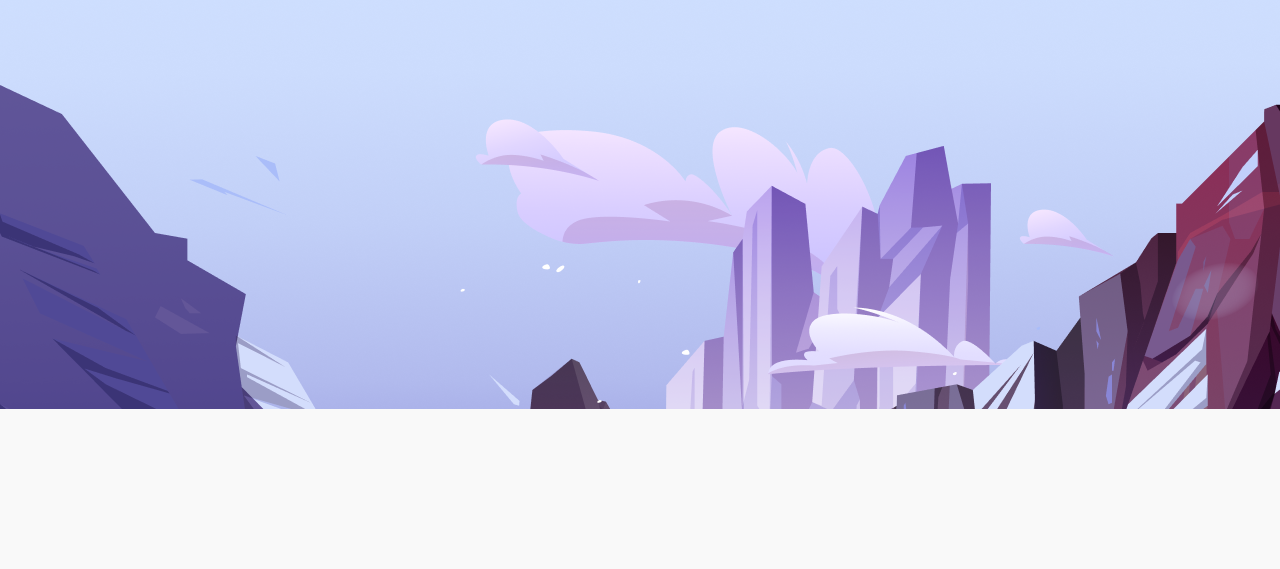
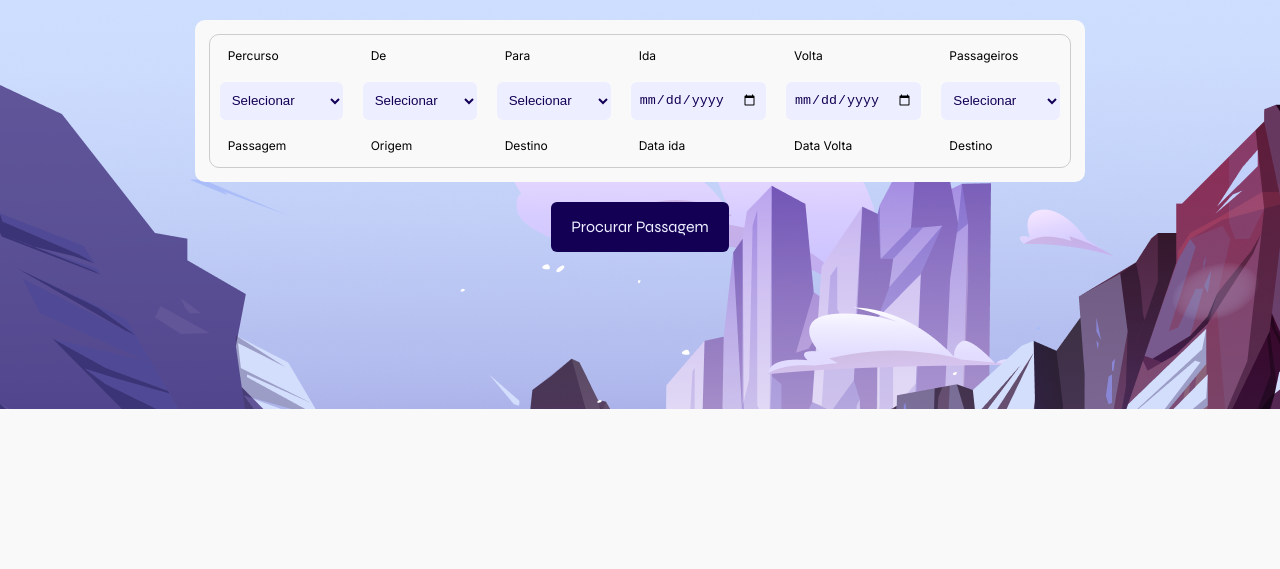
Before and after one commit to pedrohraulino/ebac_2024, a website: page index.html in a window 1280 px wide. Shown: the part 231-800 px from the top of the page. Drawn offline with nearby package versions, Linux system fonts and the light colour scheme; files that its build step writes are made by us from their sources; files whose address does not match are found by name.

Commit message:
criação do hero

```diff
--- a/index.html
+++ b/index.html
@@ -1,15 +1,95 @@
 <!DOCTYPE html>
 <html lang="pt-br">
-<head>
-  <meta charset="UTF-8">
-  <meta name="viewport" content="width=device-width, initial-scale=1.0">
-  <title>Projeto 4</title>
-  <link rel="stylesheet" href="dist/css/main.css">
-</head>
-<body>
+  <head>
+    <meta charset="UTF-8" />
+    <meta name="viewport" content="width=device-width, initial-scale=1.0" />
+    <title>Projeto 4</title>
+    <link rel="stylesheet" href="dist/css/main.css" />
+    <link rel="preconnect" href="https://fonts.googleapis.com" />
+    <link rel="preconnect" href="https://fonts.gstatic.com" crossorigin />
+    <link
+      href="https://fonts.googleapis.com/css2?family=Syne:wght@400;500;600;700;800&display=swap"
+      rel="stylesheet"
+    />
+    <link rel="preconnect" href="https://fonts.googleapis.com" />
+    <link rel="preconnect" href="https://fonts.gstatic.com" crossorigin />
+    <link
+      href="https://fonts.googleapis.com/css2?family=Inter:wght@100;200;300;400;500;600;700;800;900&display=swap"
+      rel="stylesheet"
+    />
+  </head>
+  <body>
     <section class="hero">
-      <div class="hero__content container">
+      <div class="hero__content">
+        <h2 class="title--big">
+          Bem-vindo ao <strong>Flyox</strong>. Venha voar conosco
+        </h2>
+        <form>
+        <div class="hero__find">
+            <div class="hero__find__content">
+              <div class="hero__find__content--select">
+                <label for="way" class="text--small">Percurso</label>
+                <select id="way" required>
+                  <option class="text" value="" disabled selected hidden>
+                    Selecionar
+                  </option>
+                  <option class="text" value="option1">Somente Ida</option>
+                  <option class="text" value="option2">Somente Volta</option>
+                  <option class="text" value="option3">Ida e Volta</option>
+                </select>
+                <p class="text--small">Passagem</p>
+              </div>
+              <div class="hero__find__content--select">
+                <label for="De" class="text--small">De</label>
+                <select id="De" required>
+                  <option class="text" value="" disabled selected hidden>
+                    Selecionar
+                  </option>
+                  <option class="text" value="option1">Natal</option>
+                  <option class="text" value="option2">João Pessoa</option>
+                  <option class="text" value="option3">Recife</option>
+                </select>
+                <p class="text--small">Origem</p>
+              </div>
+              <div class="hero__find__content--select">
+                <label for="Para" class="text--small">Para</label>
+                <select id="Para" required>
+                  <option class="text" value="" disabled selected hidden>
+                    Selecionar
+                  </option>
+                  <option class="text" value="option1">Natal</option>
+                  <option class="text" value="option2">João Pessoa</option>
+                  <option class="text" value="option3">Recife</option>
+                </select>
+                <p class="text--small">Destino</p>
+              </div>
+              <div class="hero__find__content--select">
+                <label for="Ida" class="text--small">Ida</label>
+                <input type="date" id="Ida" />
+                <p class="text--small">Data ida</p>
+              </div>
+              <div class="hero__find__content--select">
+                <label for="Volta" class="text--small">Volta</label>
+                <input type="date" id="Volta" />
+                <p class="text--small">Data Volta</p>
+              </div>
+              <div class="hero__find__content--select">
+                <label for="Passageiros" class="text--small">Passageiros</label>
+                <select id="Passageiros" required>
+                  <option class="text" value="" disabled selected hidden>
+                    Selecionar
+                  </option>
+                  <option class="text" value="option1">1 passageiros</option>
+                  <option class="text" value="option2">2 passageiros</option>
+                  <option class="text" value="option3">3 passageiros</option>
+                </select>
+                <p class="text--small">Destino</p>
+              </div>
+            </div>
+          </div>
+          <button  class="title--small">Procurar Passagem</button>
+        </form>
       </div>
     </section>
-</body>
+  </body>
 </html>
--- a/src/styles/_hero.scss
+++ b/src/styles/_hero.scss
@@ -1,10 +1,78 @@
-.container {
-  margin: 0 auto;
-  max-width: 1200px;
-  padding: 20px;
-}
+@use "var";
 
-.hero{
+.hero {
   min-height: 80vh;
   background-image: url(../../dist/img/backgroundImage.png);
+  display: flex;
+  align-items: center;
+  justify-content: center;
+  padding:30px;
+
+  &__content {
+    max-width: 1100px;
+    h2 {
+      margin-bottom: 35px;
+      font-weight: 400;
+      text-align: center;
+    }
+  }
+
+  &__find {
+    background-color: var.$corDeFundo;
+    border-radius: 10px;
+    padding: 14px;
+    &__content {
+      border-radius: 10px;
+      border: 1px solid #ccc;
+      display: flex;
+      flex-wrap:wrap;
+      &--select {
+        display: flex;
+        flex-direction: column;
+        justify-content: space-around;
+        flex-grow: 1;
+        gap: 15px ;
+        padding: 10px 10px;
+        select, input {
+          height: 38px;
+          border: none;
+          background-color: var.$corSecundaria;
+          padding: 8px;
+          color: var.$corPrimaria;
+          border-radius: 6px;
+        }
+        label,
+        p {
+          padding-left: 8px;
+        }
+      }
+      .border--left {
+        border-right: 3px solid var.$corSecundaria;
+      }
+
+    }
+  }
+  form{
+
+    display: flex;
+    flex-direction: column;
+    align-items: center ;
+  }
+  button{
+    line-height: 100%;
+    margin-top: 20px;
+    height: 50px;
+    background-color: var.$corPrimaria;
+    border: none;
+    color: var.$corSecundaria;
+    border-radius: 6px;
+    padding: 14px 20px;
+    transition:  ease-in-out 400ms;
+    &:hover{
+      background-color: var.$corSecundaria;
+      backdrop-filter: blur(20px);
+      border: 2px solid var.$corPrimaria;
+      color: var.$corPrimaria;
+    }
+  }
 }
--- /dev/null
+++ b/src/styles/_var.scss
@@ -0,0 +1,6 @@
+$corDeFundo: #f9f9f9;
+$corPrimaria: #130055;
+$corSecundaria: #edeeff;
+$corRoxoClaro: #eef4ff;
+$corTitulo: #100142;
+$corTexto: #4b4b4b;
--- a/src/styles/componentes.scss
+++ /dev/null
@@ -1,27 +0,0 @@
-@mixin texto($fontSize: 16px){
-  font-size: $fontSize;
-  line-height: $fontSize + 10px;
-}
-@mixin titulo($fontSize: 24px){
-  @include texto($fontSize);
-}
-
-.title{
-  @include titulo(40px);
-  &--small{
-    @include titulo(24px);
-  };
-  &--big{
-    @include titulo(48px);
-  }
-}
-
-.text{
-  @include texto(16px);
-  &--small{
-    @include texto(12px);
-  };
-  &--big{
-    @include texto(20px);
-  }
-}
--- a/src/styles/main.scss
+++ b/src/styles/main.scss
@@ -1,13 +1,48 @@
-@use 'hero';
-@import 'var.scss';
-@import 'componentes.scss';
+@use "var";
+@use "hero";
 
-*{
+* {
   margin: 0;
   padding: 0;
   box-sizing: border-box;
 }
 
-body{
-  background-color: $corDeFundo;
+body {
+  background-color: var.$corDeFundo;
 }
+
+@mixin texto($fontSize: 16px) {
+  font-size: $fontSize;
+  line-height: $fontSize + 10px;
+  font-family: Inter, sans-serif;
+}
+@mixin titulo($fontSize: 24px) {
+  @include texto($fontSize);
+  font-family: Syne, sans-serif;
+}
+
+.title {
+  @include titulo(40px);
+  &--medium {
+    @include titulo(24px);
+    color: var.$corPrimaria;
+  }
+  &--small {
+    @include titulo(16px);
+    color: var.$corPrimaria;
+  }
+  &--big {
+    @include titulo(48px);
+    color: var.$corPrimaria;
+  }
+}
+
+.text {
+  @include texto(16px);
+  &--small {
+    @include texto(12px);
+  }
+  &--big {
+    @include texto(20px);
+  }
+}
--- a/src/styles/var.scss
+++ /dev/null
@@ -1,6 +0,0 @@
-$corDeFundo: #f9f9f9;
-$corPrimaria: #130055;
-$corSecundaria: #EDEEFF;
-$corRoxoClaro: #EEF4FF;
-$corTitulo: #100142;
-$corTexto: #4B4B4B;
```
